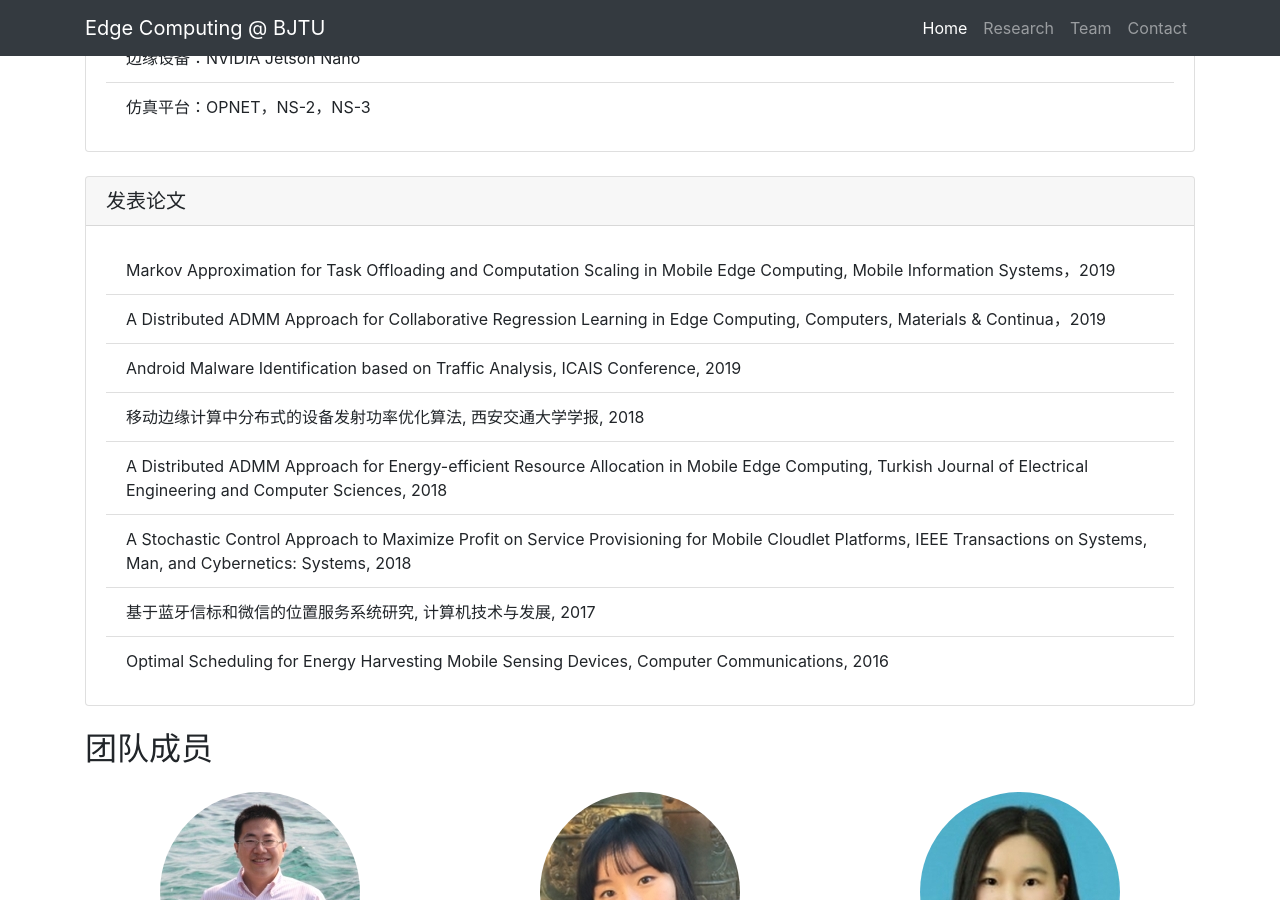
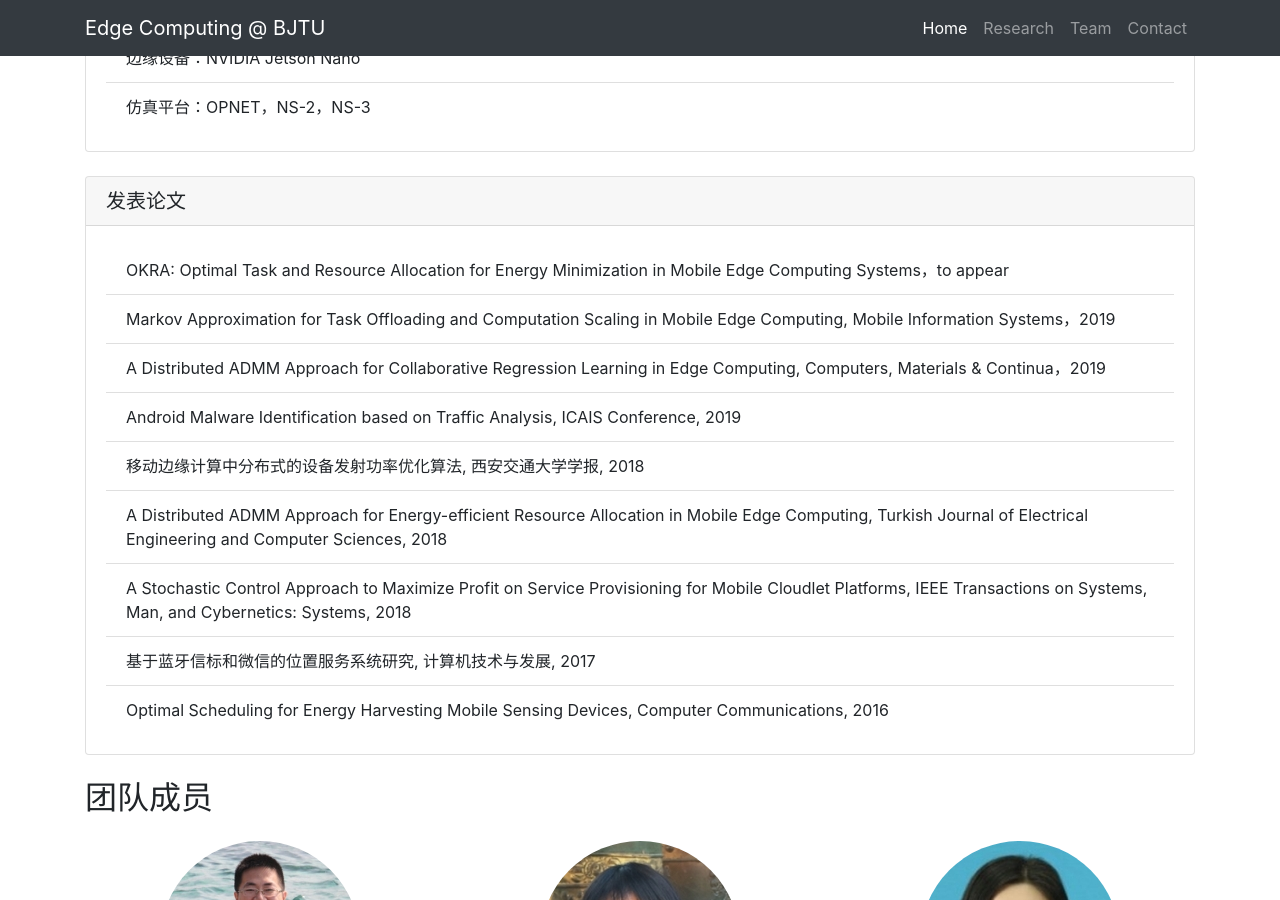
Before and after one commit to fangvv/Homepage, a Jekyll site: the page Edgecomp/index.html, which Jekyll copies as it is, in a window 1280 px wide and 900 px high, scrolled down 1428 px. Built offline with Jekyll 4.4.1, drawn with Linux system fonts in a browser that asks for light colours; comment, search, counter and statistics services are not loaded.

Commit message:
Signed-off-by: fangvv <fangvv@gmail.com>

```diff
--- a/Edgecomp/index.html
+++ b/Edgecomp/index.html
@@ -100,6 +100,7 @@
   <h5 class="card-header">发表论文</h5>
   <div class="card-body">
     <ul class="list-group list-group-flush">
+      <li class="list-group-item">OKRA: Optimal Task and Resource Allocation for Energy Minimization in Mobile Edge Computing Systems，to appear</li>
       <li class="list-group-item">Markov Approximation for Task Offloading and Computation Scaling in Mobile Edge Computing, Mobile Information Systems，2019</li>
       <li class="list-group-item">A Distributed ADMM Approach for Collaborative Regression Learning in Edge Computing, Computers, Materials & Continua，2019</li>
       <li class="list-group-item">Android Malware Identification based on Traffic Analysis, ICAIS Conference, 2019</li>
```
